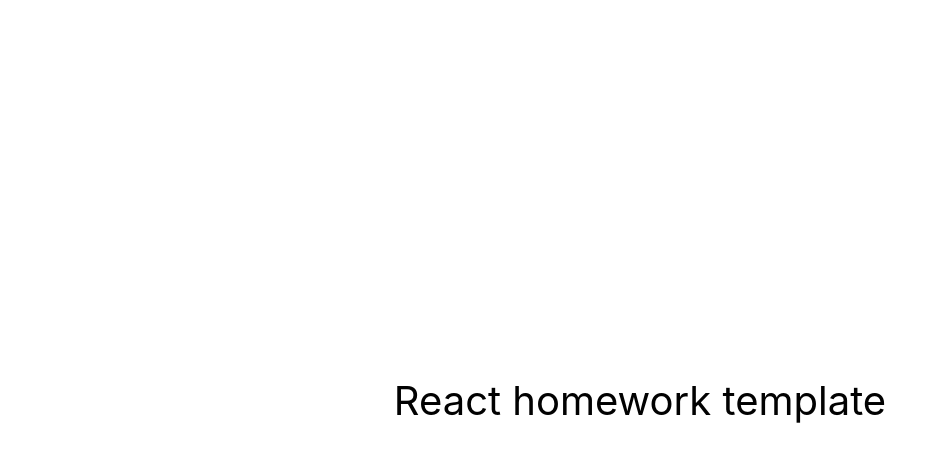
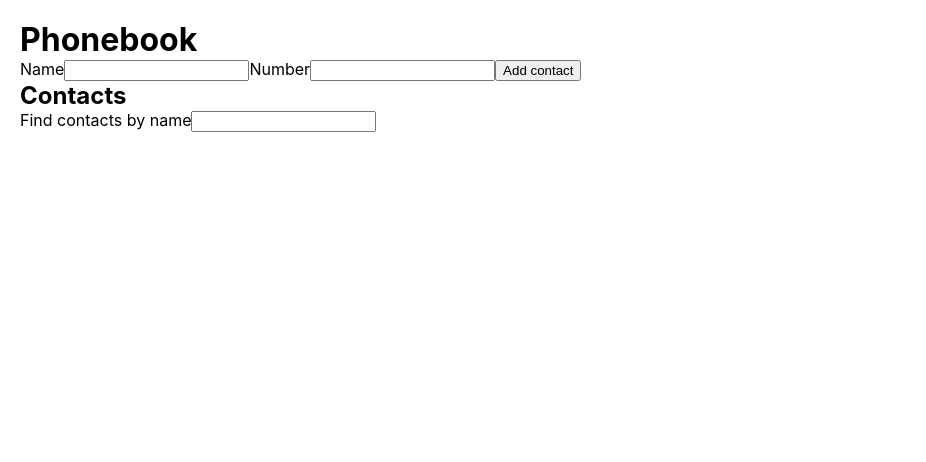
Before and after one commit to AleksandrIvantsov/socks-stock, a React (Create React App) app: page / in a window 1280 px wide. Shown: the top 462 px of the page, without its empty margins (0-926 px from the left). Built offline with nearby package versions, Linux system fonts and the light colour scheme.

Commit message:
Logics is done

```diff
--- a/package.json
+++ b/package.json
@@ -4,9 +4,13 @@
   "private": true,
   "homepage": "https://AleksandrIvantsov.github.io/goit-react-hw-02-phonebook/",
   "dependencies": {
+    "@emotion/react": "^11.10.8",
+    "@emotion/styled": "^11.10.8",
     "@testing-library/jest-dom": "^5.16.3",
     "@testing-library/react": "^12.1.4",
     "@testing-library/user-event": "^13.5.0",
+    "nanoid": "^4.0.2",
+    "prop-types": "^15.8.1",
     "react": "^18.1.0",
     "react-dom": "^18.1.0",
     "react-scripts": "5.0.1",
--- a/src/components/App.jsx
+++ b/src/components/App.jsx
@@ -1,16 +1,68 @@
-export const App = () => {
-  return (
-    <div
-      style={{
-        height: '100vh',
-        display: 'flex',
-        justifyContent: 'center',
-        alignItems: 'center',
-        fontSize: 40,
-        color: '#010101'
-      }}
-    >
-      React homework template
-    </div>
-  );
-};
+import { nanoid } from 'nanoid';
+import { Component } from 'react';
+import ContactForm from './ContactForm/ContactForm';
+import { ContactList } from './ContactList/ContactList';
+import { Filter } from './Filter/Filter';
+
+class App extends Component {
+  state = {
+    contacts: [],
+    filter: '',
+  };
+
+  addContact = ({ name, number }) => {
+    const duplicatedContact = this.state.contacts.find(
+      contact => contact.name.toLowerCase() === name.toLowerCase()
+    );
+
+    if (duplicatedContact) {
+      return alert(`${duplicatedContact.name} is already in contacts`);
+    }
+
+    const newContact = {
+      id: nanoid(),
+      name,
+      number,
+    };
+
+    this.setState(({ contacts }) => ({
+      contacts: [newContact, ...contacts],
+    }));
+  };
+
+  deleteContact = contactId => {
+    this.setState(({ contacts }) => ({
+      contacts: contacts.filter(contact => contact.id !== contactId),
+    }));
+  };
+
+  changeFilter = e => {
+    this.setState({ filter: e.target.value });
+  };
+
+  getVisibleContacts = () => {
+    const { filter, contacts } = this.state;
+    const normalizedFilter = filter.toLowerCase();
+
+    return contacts.filter(contact =>
+      contact.name.toLowerCase().includes(normalizedFilter)
+    );
+  };
+
+  render() {
+    return (
+      <>
+        <h1>Phonebook</h1>
+        <ContactForm onSubmit={this.addContact} />
+        <h2>Contacts</h2>
+        <Filter value={this.state.filter} onChange={this.changeFilter} />
+        <ContactList
+          contacts={this.getVisibleContacts()}
+          onDeleteContact={this.deleteContact}
+        />
+      </>
+    );
+  }
+}
+
+export default App;
--- /dev/null
+++ b/src/components/ContactForm/ContactForm.jsx
@@ -0,0 +1,65 @@
+import PropTypes from 'prop-types';
+import { Component } from 'react';
+
+class ContactForm extends Component {
+  state = {
+    name: '',
+    number: '',
+  };
+
+  handleChange = e => {
+    const { name, value } = e.target;
+    this.setState({ [name]: value });
+  };
+
+  handleSubmit = e => {
+    e.preventDefault();
+
+    this.props.onSubmit(this.state);
+
+    this.setState({
+      name: '',
+      number: '',
+    });
+  };
+
+  render() {
+    return (
+      <form onSubmit={this.handleSubmit}>
+        <label htmlFor="name">
+          Name
+          <input
+            type="text"
+            name="name"
+            id="name"
+            pattern="^[a-zA-Zа-яА-Я]+(([' -][a-zA-Zа-яА-Я ])?[a-zA-Zа-яА-Я]*)*$"
+            title="Name may contain only letters, apostrophe, dash and spaces. For example Adrian, Jacob Mercer, Charles de Batz de Castelmore d'Artagnan"
+            required
+            value={this.state.name}
+            onChange={this.handleChange}
+          />
+        </label>
+        <label htmlFor="number">
+          Number
+          <input
+            type="tel"
+            name="number"
+            id="number"
+            pattern="\+?\d{1,4}?[-.\s]?\(?\d{1,3}?\)?[-.\s]?\d{1,4}[-.\s]?\d{1,4}[-.\s]?\d{1,9}"
+            title="Phone number must be digits and can contain spaces, dashes, parentheses and can start with +"
+            required
+            value={this.state.number}
+            onChange={this.handleChange}
+          />
+        </label>
+        <button type="submit">Add contact</button>
+      </form>
+    );
+  }
+}
+
+ContactForm.propTypes = {
+  onSubmit: PropTypes.func.isRequired,
+};
+
+export default ContactForm;
--- /dev/null
+++ b/src/components/ContactList/ContactList.jsx
@@ -0,0 +1,15 @@
+import { ContactListItem } from 'components/ContactListItem/ContactListItem';
+import PropTypes from 'prop-types';
+
+export const ContactList = ({ contacts, onDeleteContact }) => {
+  return (
+    <ul>
+      <ContactListItem contacts={contacts} onDeleteContact={onDeleteContact} />
+    </ul>
+  );
+};
+
+ContactList.propTypes = {
+  contacts: PropTypes.array,
+  onDeleteContact: PropTypes.func.isRequired,
+};
--- /dev/null
+++ b/src/components/ContactListItem/ContactListItem.jsx
@@ -0,0 +1,17 @@
+import PropTypes from 'prop-types';
+
+export const ContactListItem = ({ contacts, onDeleteContact }) => {
+  return contacts.map(contact => (
+    <li key={contact.id}>
+      {contact.name}: {contact.number}
+      <button type="button" onClick={() => onDeleteContact(contact.id)}>
+        Delete
+      </button>
+    </li>
+  ));
+};
+
+ContactListItem.propTypes = {
+  contacts: PropTypes.array,
+  onDeleteContact: PropTypes.func.isRequired,
+};
--- /dev/null
+++ b/src/components/Filter/Filter.jsx
@@ -0,0 +1,15 @@
+import PropTypes from 'prop-types';
+
+export const Filter = ({ value, onChange }) => {
+  return (
+    <label htmlFor="search">
+      Find contacts by name
+      <input type="text" id="search" value={value} onChange={onChange} />
+    </label>
+  );
+};
+
+Filter.propTypes = {
+  value: PropTypes.string.isRequired,
+  onChange: PropTypes.func.isRequired,
+};
--- a/src/index.css
+++ b/src/index.css
@@ -1,10 +1,18 @@
 @import-normalize; /* bring in normalize.css styles */
+
+*,
+::before,
+::after {
+  box-sizing: border-box;
+}
 
 body {
   margin: 0;
+  padding: 20px;
   font-family: -apple-system, BlinkMacSystemFont, 'Segoe UI', 'Roboto', 'Oxygen',
     'Ubuntu', 'Cantarell', 'Fira Sans', 'Droid Sans', 'Helvetica Neue',
     sans-serif;
+  background-color: #fff;
   -webkit-font-smoothing: antialiased;
   -moz-osx-font-smoothing: grayscale;
 }
@@ -13,3 +21,26 @@ code {
   font-family: source-code-pro, Menlo, Monaco, Consolas, 'Courier New',
     monospace;
 }
+
+h1,
+h2,
+h3,
+h4,
+h5,
+h6,
+p {
+  margin: 0;
+}
+
+ul,
+ol {
+  margin: 0;
+  padding: 0;
+  list-style: none;
+}
+
+img {
+  display: block;
+  max-width: 100%;
+  height: auto;
+}
--- a/src/index.js
+++ b/src/index.js
@@ -1,6 +1,6 @@
 import React from 'react';
 import ReactDOM from 'react-dom/client';
-import { App } from 'components/App';
+import App from 'components/App';
 import './index.css';
 
 ReactDOM.createRoot(document.getElementById('root')).render(
```
Also changed, not shown: 2 other files (tests, documents, lock files or other folders).
